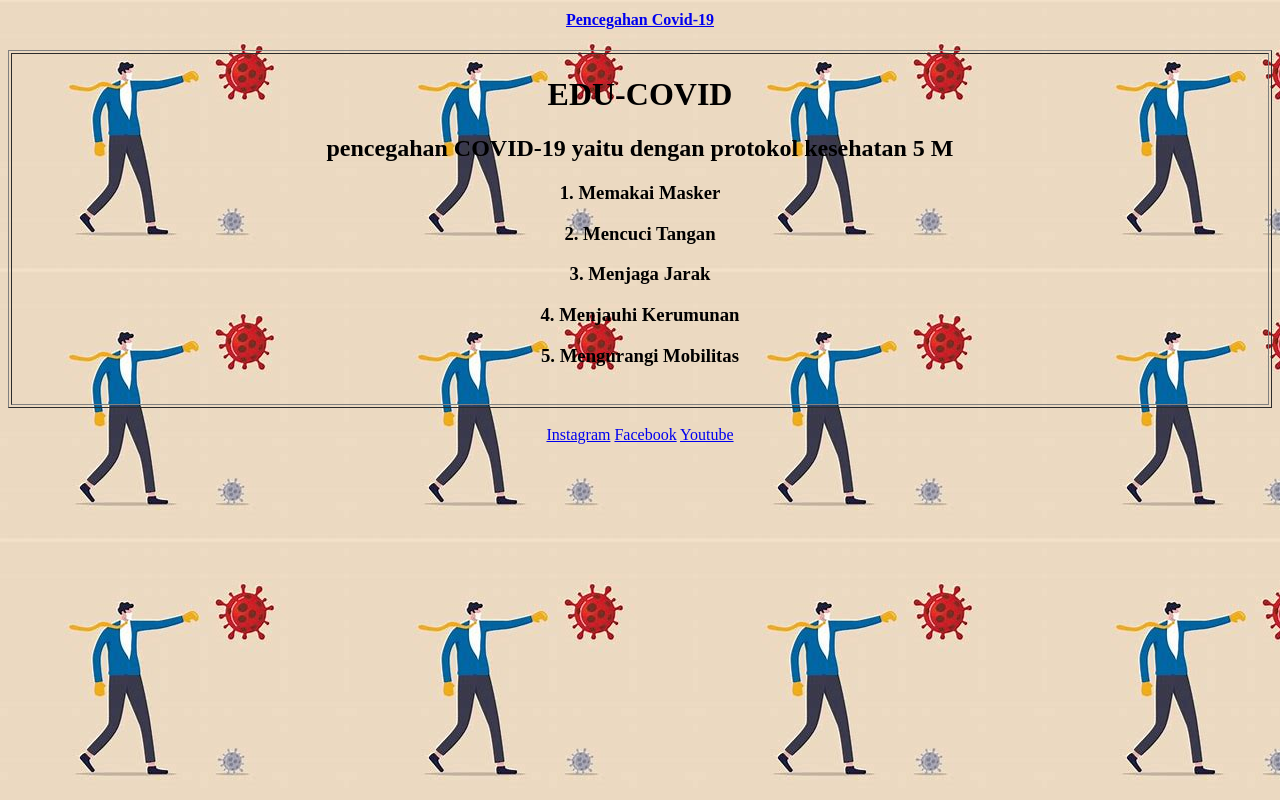
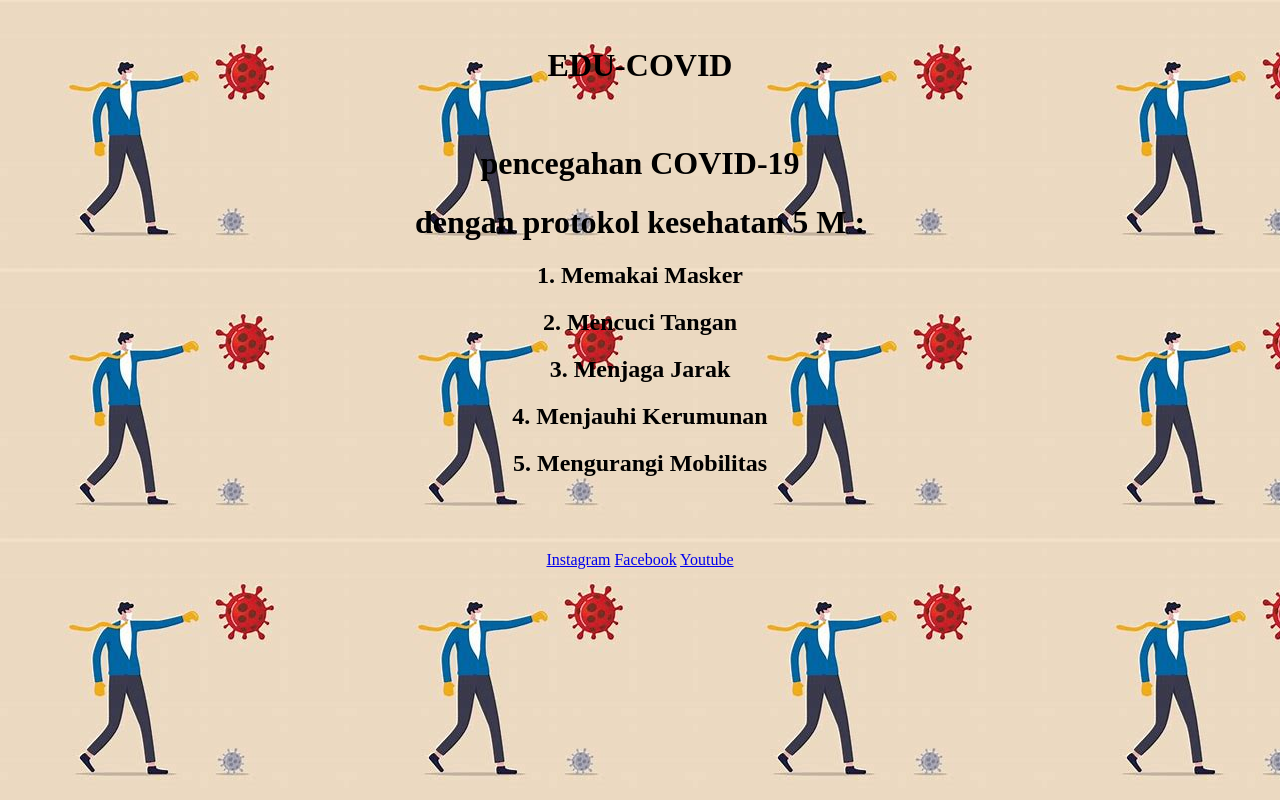
Before and after one commit to istiazzahsofiah/1402019050_uts, a plain HTML site: page index.html in a window 1280 px wide. Drawn offline with Linux system fonts and the light colour scheme.

Commit message:
Add files via upload

```diff
--- a/index.html
+++ b/index.html
@@ -6,29 +6,21 @@
 	<title>edu covid</title>
 </head>
 <body align="center" style="background-image: url(uuu.jpg); color: black;">
-
-<table width="20%" align="center">
-		<tr>
-			<td><strong><a href="about.html">Pencegahan Covid-19</a></strong></td>
-		</tr>
-</table><br>
-
-<!--About Me-->
-
-<table border="1" align="center" width="100%">
 	<tr>
+		<br>
 		<td align="center">
 		<h1> EDU-COVID </h1>
-		<h2>pencegahan COVID-19 yaitu dengan protokol kesehatan 5 M</h2>
-		<h3>1. Memakai Masker</h3>
-		<h3>2. Mencuci Tangan</h3>
-		<h3>3. Menjaga Jarak</h3>
-		<h3>4. Menjauhi Kerumunan</h3>
-		<h3>5. Mengurangi Mobilitas</h3><br>
-
+		<br>
+		<h1>pencegahan COVID-19 </h1>
+		<h1>dengan protokol kesehatan 5 M : </h1>
+		<h2>1. Memakai Masker</h2>
+		<h2>2. Mencuci Tangan</h2>
+		<h2>3. Menjaga Jarak</h2>
+		<h2>4. Menjauhi Kerumunan</h2>
+		<h2>5. Mengurangi Mobilitas</h2><br>
 	</tr>
-</table><br>
-
+	<br>
+	<br>
 	<a href="https://instagram.com">Instagram</a>
 	<a href="https://facebook.com">Facebook</a>
 	<a href="https://youtue.com">Youtube</a><br>
```
